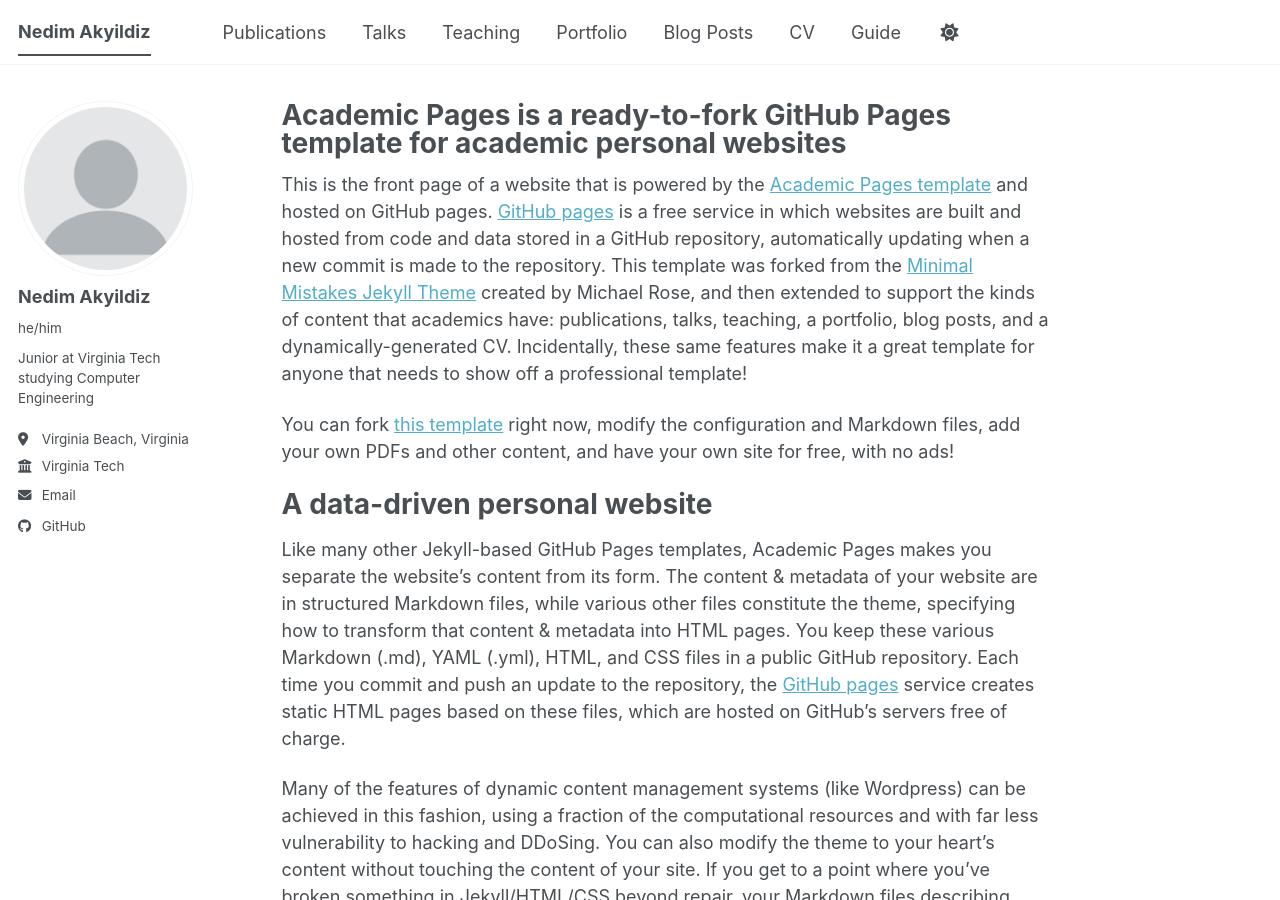
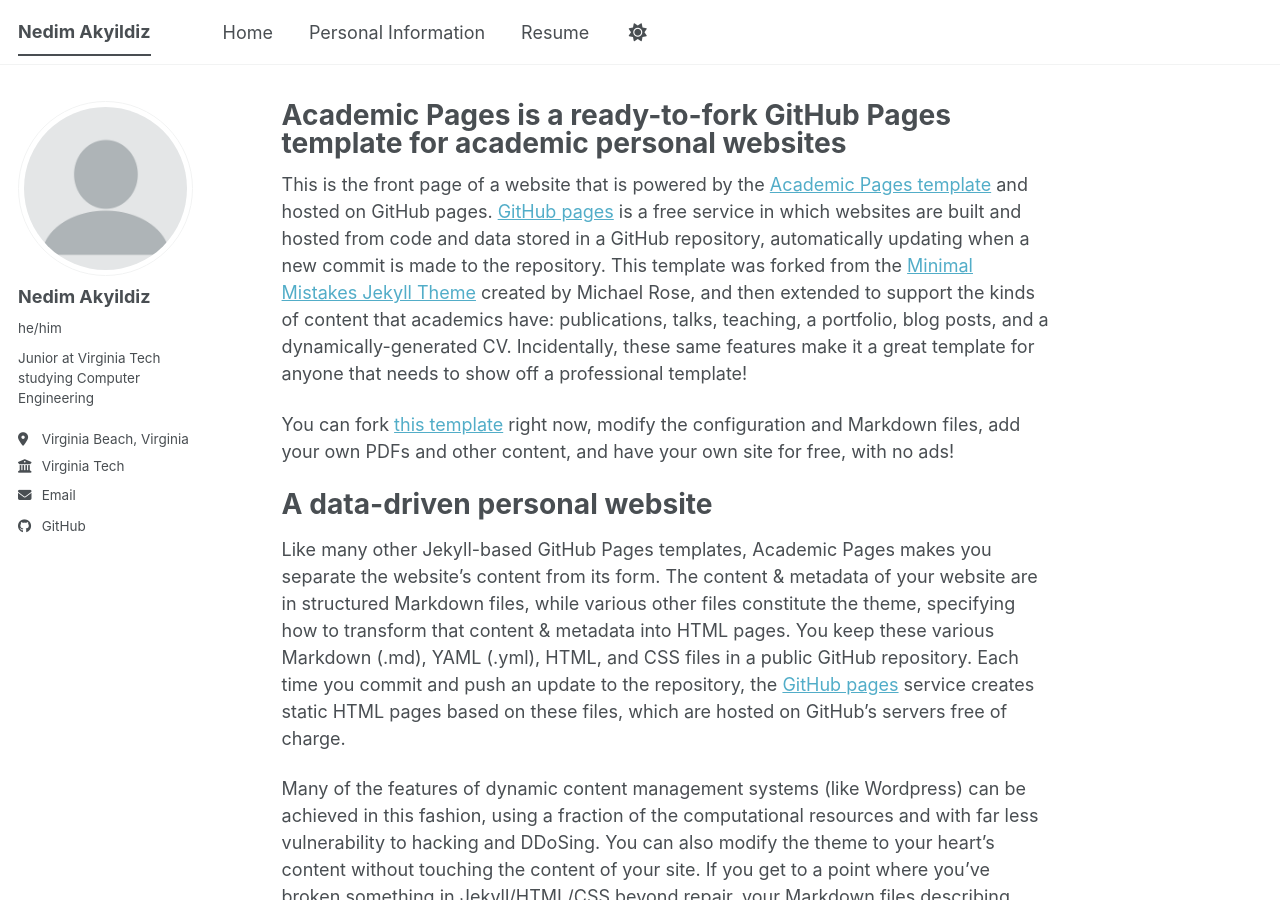
Before and after one commit to NedimAkyildiz/NedimAkyildiz.github.io, a Jekyll site: the page built from _pages/about.md, in a window 1280 px wide and 900 px high. Built offline with Jekyll 4.4.1, drawn with Linux system fonts in a browser that asks for light colours; a script bundle is joined from its source files by our own code; library files that are not in the unit come from our copies.

Commit message:
Changed the navigation for the website

```diff
--- a/_data/navigation.yml
+++ b/_data/navigation.yml
@@ -8,26 +8,14 @@
 #      Markdown formatted page while the second is generated using JSON.
 
 main:
-  - title: "Publications"
-    url: /publications/
+  - title: "Home"
+    url: /home/
 
-  - title: "Talks"
-    url: /talks/
+  - title: "Personal Information"
+    url: /personal-information/
 
-  - title: "Teaching"
-    url: /teaching/
+  - title: "Resume"
+    url: /resume/
 
-  - title: "Portfolio"
-    url: /portfolio/
-
-  - title: "Blog Posts"
-    url: /year-archive/
-
-  - title: "CV"
-    url: /cv/
-
-  # - title: "CV"
+  # - title: "Nedim Akyildiz's Resume"
   #   url: /cv-json/
-
-  - title: "Guide"
-    url: /markdown/
```
